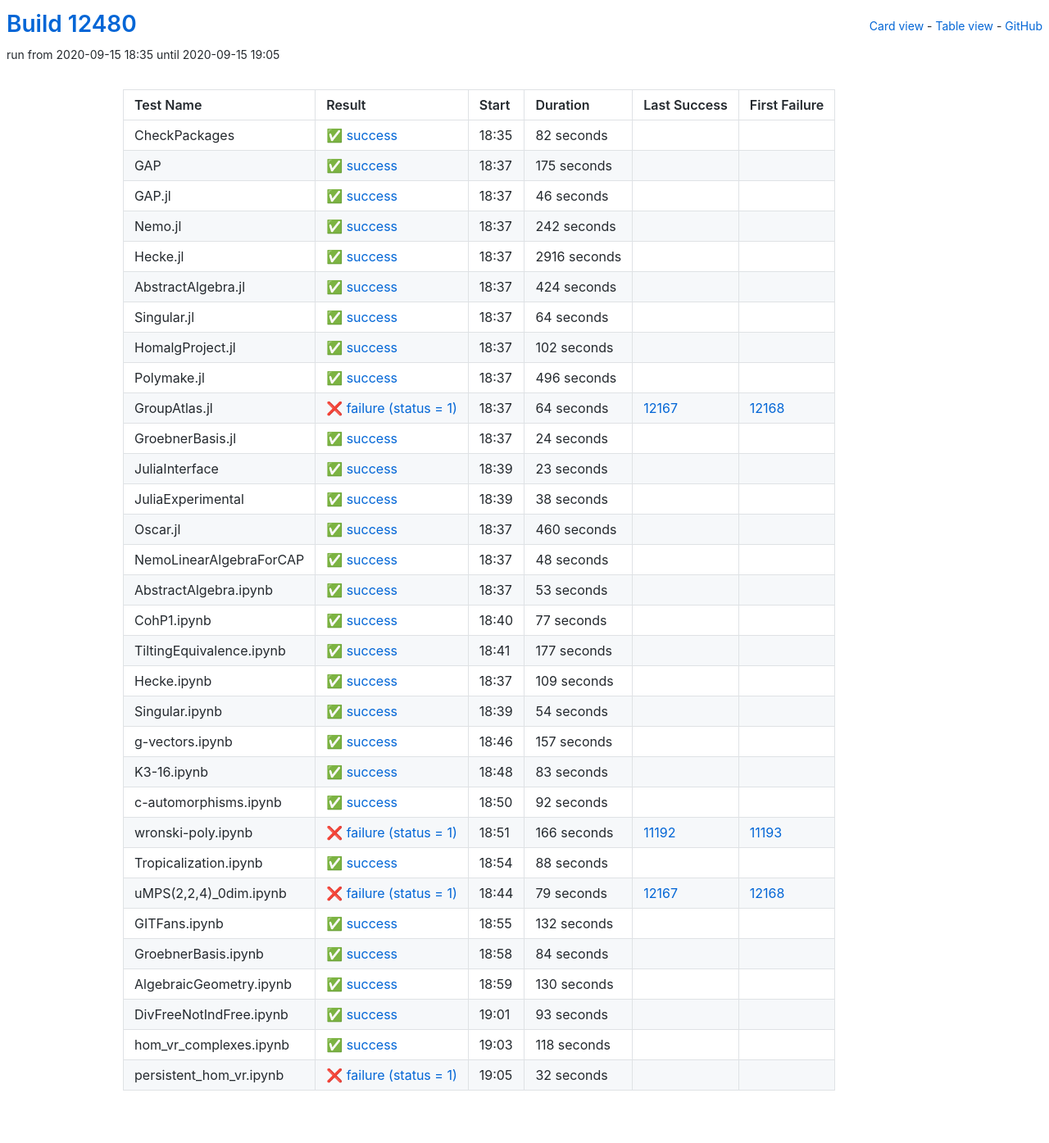
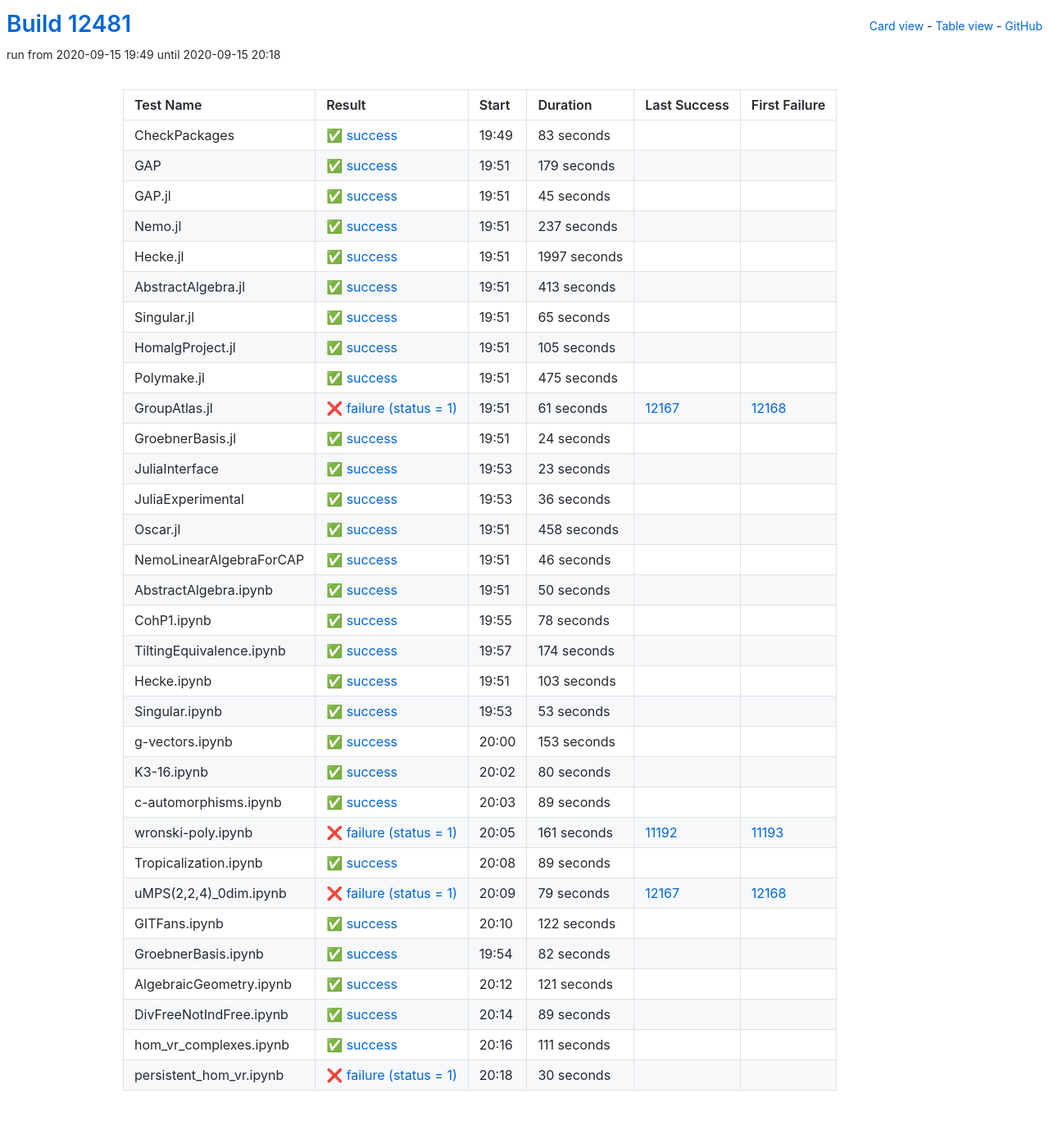
Before and after one commit to oscar-system/oscar-ci-status, a Jekyll site: the page built from table.html, in a window 1280 px wide. Shown: the whole page at 82% size. Built offline with Jekyll 4.4.1, drawn with Linux system fonts in a browser that asks for light colours.

Commit message:
Build #12481

```diff
--- a/_data/ci.yml
+++ b/_data/ci.yml
@@ -1,6 +1,6 @@
 ---
-build: 12480
-build_url: https://oscarci.mathematik.uni-kl.de/job/oscar/12480/
+build: 12481
+build_url: https://oscarci.mathematik.uni-kl.de/job/oscar/12481/
 job: oscar
 organization: oscar-system
 repo: oscar-ci-status
@@ -8,128 +8,128 @@
 tests:
 - name: CheckPackages
   id: checkpackages
-  log: https://oscarci.mathematik.uni-kl.de/job/oscar/12480/artifact/logs/build-12480/CheckPackages.log
-  start: 2020-09-15 18:35
+  log: https://oscarci.mathematik.uni-kl.de/job/oscar/12481/artifact/logs/build-12481/CheckPackages.log
+  start: 2020-09-15 19:49
   success: true
   exitcode: 0
   status: success
-  duration: 82
+  duration: 83
   last_success: false
   last_success_url:
   first_failure: false
   first_failure_url:
 - name: GAP
   id: gap
-  log: https://oscarci.mathematik.uni-kl.de/job/oscar/12480/artifact/logs/build-12480/GAP.log
-  start: 2020-09-15 18:37
+  log: https://oscarci.mathematik.uni-kl.de/job/oscar/12481/artifact/logs/build-12481/GAP.log
+  start: 2020-09-15 19:51
   success: true
   exitcode: 0
   status: success
-  duration: 175
+  duration: 179
   last_success: false
   last_success_url:
   first_failure: false
   first_failure_url:
 - name: GAP.jl
   id: gap-jl
-  log: https://oscarci.mathematik.uni-kl.de/job/oscar/12480/artifact/logs/build-12480/GAP.jl.log
-  start: 2020-09-15 18:37
+  log: https://oscarci.mathematik.uni-kl.de/job/oscar/12481/artifact/logs/build-12481/GAP.jl.log
+  start: 2020-09-15 19:51
   success: true
   exitcode: 0
   status: success
-  duration: 46
+  duration: 45
   last_success: false
   last_success_url:
   first_failure: false
   first_failure_url:
 - name: Nemo.jl
   id: nemo-jl
-  log: https://oscarci.mathematik.uni-kl.de/job/oscar/12480/artifact/logs/build-12480/Nemo.jl.log
-  start: 2020-09-15 18:37
+  log: https://oscarci.mathematik.uni-kl.de/job/oscar/12481/artifact/logs/build-12481/Nemo.jl.log
+  start: 2020-09-15 19:51
   success: true
   exitcode: 0
   status: success
-  duration: 242
+  duration: 237
   last_success: false
   last_success_url:
   first_failure: false
   first_failure_url:
 - name: Hecke.jl
   id: hecke-jl
-  log: https://oscarci.mathematik.uni-kl.de/job/oscar/12480/artifact/logs/build-12480/Hecke.jl.log
-  start: 2020-09-15 18:37
+  log: https://oscarci.mathematik.uni-kl.de/job/oscar/12481/artifact/logs/build-12481/Hecke.jl.log
+  start: 2020-09-15 19:51
   success: true
   exitcode: 0
   status: success
-  duration: 2916
+  duration: 1997
   last_success: false
   last_success_url:
   first_failure: false
   first_failure_url:
 - name: AbstractAlgebra.jl
   id: abstractalgebra-jl
-  log: https://oscarci.mathematik.uni-kl.de/job/oscar/12480/artifact/logs/build-12480/AbstractAlgebra.jl.log
-  start: 2020-09-15 18:37
+  log: https://oscarci.mathematik.uni-kl.de/job/oscar/12481/artifact/logs/build-12481/AbstractAlgebra.jl.log
+  start: 2020-09-15 19:51
   success: true
   exitcode: 0
   status: success
-  duration: 424
+  duration: 413
   last_success: false
   last_success_url:
   first_failure: false
   first_failure_url:
 - name: Singular.jl
   id: singular-jl
-  log: https://oscarci.mathematik.uni-kl.de/job/oscar/12480/artifact/logs/build-12480/Singular.jl.log
-  start: 2020-09-15 18:37
+  log: https://oscarci.mathematik.uni-kl.de/job/oscar/12481/artifact/logs/build-12481/Singular.jl.log
+  start: 2020-09-15 19:51
   success: true
   exitcode: 0
   status: success
-  duration: 64
+  duration: 65
   last_success: false
   last_success_url:
   first_failure: false
   first_failure_url:
 - name: HomalgProject.jl
   id: homalgproject-jl
-  log: https://oscarci.mathematik.uni-kl.de/job/oscar/12480/artifact/logs/build-12480/HomalgProject.jl.log
-  start: 2020-09-15 18:37
+  log: https://oscarci.mathematik.uni-kl.de/job/oscar/12481/artifact/logs/build-12481/HomalgProject.jl.log
+  start: 2020-09-15 19:51
   success: true
   exitcode: 0
   status: success
-  duration: 102
+  duration: 105
   last_success: false
   last_success_url:
   first_failure: false
   first_failure_url:
 - name: Polymake.jl
   id: polymake-jl
-  log: https://oscarci.mathematik.uni-kl.de/job/oscar/12480/artifact/logs/build-12480/Polymake.jl.log
-  start: 2020-09-15 18:37
+  log: https://oscarci.mathematik.uni-kl.de/job/oscar/12481/artifact/logs/build-12481/Polymake.jl.log
+  start: 2020-09-15 19:51
   success: true
   exitcode: 0
   status: success
-  duration: 496
+  duration: 475
   last_success: false
   last_success_url:
   first_failure: false
   first_failure_url:
 - name: GroupAtlas.jl
   id: groupatlas-jl
-  log: https://oscarci.mathematik.uni-kl.de/job/oscar/12480/artifact/logs/build-12480/GroupAtlas.jl.log
-  start: 2020-09-15 18:37
+  log: https://oscarci.mathematik.uni-kl.de/job/oscar/12481/artifact/logs/build-12481/GroupAtlas.jl.log
+  start: 2020-09-15 19:51
   success: false
   exitcode: 1
   status: failure
-  duration: 64
+  duration: 61
   last_success: 12167
   last_success_url: https://oscarci.mathematik.uni-kl.de/job/oscar/12167/
   first_failure: 12168
   first_failure_url: https://oscarci.mathematik.uni-kl.de/job/oscar/12168/
 - name: GroebnerBasis.jl
   id: groebnerbasis-jl
-  log: https://oscarci.mathematik.uni-kl.de/job/oscar/12480/artifact/logs/build-12480/GroebnerBasis.jl.log
-  start: 2020-09-15 18:37
+  log: https://oscarci.mathematik.uni-kl.de/job/oscar/12481/artifact/logs/build-12481/GroebnerBasis.jl.log
+  start: 2020-09-15 19:51
   success: true
   exitcode: 0
   status: success
@@ -140,8 +140,8 @@
   first_failure_url:
 - name: JuliaInterface
   id: juliainterface
-  log: https://oscarci.mathematik.uni-kl.de/job/oscar/12480/artifact/logs/build-12480/JuliaInterface.log
-  start: 2020-09-15 18:39
+  log: https://oscarci.mathematik.uni-kl.de/job/oscar/12481/artifact/logs/build-12481/JuliaInterface.log
+  start: 2020-09-15 19:53
   success: true
   exitcode: 0
   status: success
@@ -152,44 +152,92 @@
   first_failure_url:
 - name: JuliaExperimental
   id: juliaexperimental
-  log: https://oscarci.mathematik.uni-kl.de/job/oscar/12480/artifact/logs/build-12480/JuliaExperimental.log
-  start: 2020-09-15 18:39
+  log: https://oscarci.mathematik.uni-kl.de/job/oscar/12481/artifact/logs/build-12481/JuliaExperimental.log
+  start: 2020-09-15 19:53
   success: true
   exitcode: 0
   status: success
-  duration: 38
+  duration: 36
   last_success: false
   last_success_url:
   first_failure: false
   first_failure_url:
 - name: Oscar.jl
   id: oscar-jl
-  log: https://oscarci.mathematik.uni-kl.de/job/oscar/12480/artifact/logs/build-12480/Oscar.jl.log
-  start: 2020-09-15 18:37
+  log: https://oscarci.mathematik.uni-kl.de/job/oscar/12481/artifact/logs/build-12481/Oscar.jl.log
+  start: 2020-09-15 19:51
   success: true
   exitcode: 0
   status: success
-  duration: 460
+  duration: 458
   last_success: false
   last_success_url:
   first_failure: false
   first_failure_url:
 - name: NemoLinearAlgebraForCAP
   id: nemolinearalgebraforcap
-  log: https://oscarci.mathematik.uni-kl.de/job/oscar/12480/artifact/logs/build-12480/NemoLinearAlgebraForCAP.log
-  start: 2020-09-15 18:37
+  log: https://oscarci.mathematik.uni-kl.de/job/oscar/12481/artifact/logs/build-12481/NemoLinearAlgebraForCAP.log
+  start: 2020-09-15 19:51
   success: true
   exitcode: 0
   status: success
-  duration: 48
+  duration: 46
   last_success: false
   last_success_url:
   first_failure: false
   first_failure_url:
 - name: AbstractAlgebra.ipynb
   id: abstractalgebra-ipynb
-  log: https://oscarci.mathematik.uni-kl.de/job/oscar/12480/artifact/logs/build-12480/AbstractAlgebra.ipynb.log
-  start: 2020-09-15 18:37
+  log: https://oscarci.mathematik.uni-kl.de/job/oscar/12481/artifact/logs/build-12481/AbstractAlgebra.ipynb.log
+  start: 2020-09-15 19:51
+  success: true
+  exitcode: 0
+  status: success
+  duration: 50
+  last_success: false
+  last_success_url:
+  first_failure: false
+  first_failure_url:
+- name: CohP1.ipynb
+  id: cohp1-ipynb
+  log: https://oscarci.mathematik.uni-kl.de/job/oscar/12481/artifact/logs/build-12481/CohP1.ipynb.log
+  start: 2020-09-15 19:55
+  success: true
+  exitcode: 0
+  status: success
+  duration: 78
+  last_success: false
+  last_success_url:
+  first_failure: false
+  first_failure_url:
+- name: TiltingEquivalence.ipynb
+  id: tiltingequivalence-ipynb
+  log: https://oscarci.mathematik.uni-kl.de/job/oscar/12481/artifact/logs/build-12481/TiltingEquivalence.ipynb.log
+  start: 2020-09-15 19:57
+  success: true
+  exitcode: 0
+  status: success
+  duration: 174
+  last_success: false
+  last_success_url:
+  first_failure: false
+  first_failure_url:
+- name: Hecke.ipynb
+  id: hecke-ipynb
+  log: https://oscarci.mathematik.uni-kl.de/job/oscar/12481/artifact/logs/build-12481/Hecke.ipynb.log
+  start: 2020-09-15 19:51
+  success: true
+  exitcode: 0
+  status: success
+  duration: 103
+  last_success: false
+  last_success_url:
+  first_failure: false
+  first_failure_url:
+- name: Singular.ipynb
+  id: singular-ipynb
+  log: https://oscarci.mathematik.uni-kl.de/job/oscar/12481/artifact/logs/build-12481/Singular.ipynb.log
+  start: 2020-09-15 19:53
   success: true
   exitcode: 0
   status: success
@@ -198,118 +246,70 @@
   last_success_url:
   first_failure: false
   first_failure_url:
-- name: CohP1.ipynb
-  id: cohp1-ipynb
-  log: https://oscarci.mathematik.uni-kl.de/job/oscar/12480/artifact/logs/build-12480/CohP1.ipynb.log
-  start: 2020-09-15 18:40
+- name: g-vectors.ipynb
+  id: g-vectors-ipynb
+  log: https://oscarci.mathematik.uni-kl.de/job/oscar/12481/artifact/logs/build-12481/g-vectors.ipynb.log
+  start: 2020-09-15 20:00
   success: true
   exitcode: 0
   status: success
-  duration: 77
-  last_success: false
-  last_success_url:
-  first_failure: false
-  first_failure_url:
-- name: TiltingEquivalence.ipynb
-  id: tiltingequivalence-ipynb
-  log: https://oscarci.mathematik.uni-kl.de/job/oscar/12480/artifact/logs/build-12480/TiltingEquivalence.ipynb.log
-  start: 2020-09-15 18:41
-  success: true
-  exitcode: 0
-  status: success
-  duration: 177
-  last_success: false
-  last_success_url:
-  first_failure: false
-  first_failure_url:
-- name: Hecke.ipynb
-  id: hecke-ipynb
-  log: https://oscarci.mathematik.uni-kl.de/job/oscar/12480/artifact/logs/build-12480/Hecke.ipynb.log
-  start: 2020-09-15 18:37
-  success: true
-  exitcode: 0
-  status: success
-  duration: 109
-  last_success: false
-  last_success_url:
-  first_failure: false
-  first_failure_url:
-- name: Singular.ipynb
-  id: singular-ipynb
-  log: https://oscarci.mathematik.uni-kl.de/job/oscar/12480/artifact/logs/build-12480/Singular.ipynb.log
-  start: 2020-09-15 18:39
-  success: true
-  exitcode: 0
-  status: success
-  duration: 54
-  last_success: false
-  last_success_url:
-  first_failure: false
-  first_failure_url:
-- name: g-vectors.ipynb
-  id: g-vectors-ipynb
-  log: https://oscarci.mathematik.uni-kl.de/job/oscar/12480/artifact/logs/build-12480/g-vectors.ipynb.log
-  start: 2020-09-15 18:46
-  success: true
-  exitcode: 0
-  status: success
-  duration: 157
+  duration: 153
   last_success: false
   last_success_url:
   first_failure: false
   first_failure_url:
 - name: K3-16.ipynb
   id: k3-16-ipynb
-  log: https://oscarci.mathematik.uni-kl.de/job/oscar/12480/artifact/logs/build-12480/K3-16.ipynb.log
-  start: 2020-09-15 18:48
+  log: https://oscarci.mathematik.uni-kl.de/job/oscar/12481/artifact/logs/build-12481/K3-16.ipynb.log
+  start: 2020-09-15 20:02
   success: true
   exitcode: 0
   status: success
-  duration: 83
+  duration: 80
   last_success: false
   last_success_url:
   first_failure: false
   first_failure_url:
 - name: c-automorphisms.ipynb
   id: c-automorphisms-ipynb
-  log: https://oscarci.mathematik.uni-kl.de/job/oscar/12480/artifact/logs/build-12480/c-automorphisms.ipynb.log
-  start: 2020-09-15 18:50
+  log: https://oscarci.mathematik.uni-kl.de/job/oscar/12481/artifact/logs/build-12481/c-automorphisms.ipynb.log
+  start: 2020-09-15 20:03
   success: true
   exitcode: 0
   status: success
-  duration: 92
+  duration: 89
   last_success: false
   last_success_url:
   first_failure: false
   first_failure_url:
 - name: wronski-poly.ipynb
   id: wronski-poly-ipynb
-  log: https://oscarci.mathematik.uni-kl.de/job/oscar/12480/artifact/logs/build-12480/wronski-poly.ipynb.log
-  start: 2020-09-15 18:51
+  log: https://oscarci.mathematik.uni-kl.de/job/oscar/12481/artifact/logs/build-12481/wronski-poly.ipynb.log
+  start: 2020-09-15 20:05
   success: false
   exitcode: 1
   status: failure
-  duration: 166
+  duration: 161
   last_success: 11192
   last_success_url: https://oscarci.mathematik.uni-kl.de/job/oscar/11192/
   first_failure: 11193
   first_failure_url: https://oscarci.mathematik.uni-kl.de/job/oscar/11193/
 - name: Tropicalization.ipynb
   id: tropicalization-ipynb
-  log: https://oscarci.mathematik.uni-kl.de/job/oscar/12480/artifact/logs/build-12480/Tropicalization.ipynb.log
-  start: 2020-09-15 18:54
+  log: https://oscarci.mathematik.uni-kl.de/job/oscar/12481/artifact/logs/build-12481/Tropicalization.ipynb.log
+  start: 2020-09-15 20:08
   success: true
   exitcode: 0
   status: success
-  duration: 88
+  duration: 89
   last_success: false
   last_success_url:
   first_failure: false
   first_failure_url:
 - name: uMPS(2,2,4)_0dim.ipynb
   id: umps-2-2-4-0dim-ipynb
-  log: https://oscarci.mathematik.uni-kl.de/job/oscar/12480/artifact/logs/build-12480/uMPS-2-2-4-_0dim.ipynb.log
-  start: 2020-09-15 18:44
+  log: https://oscarci.mathematik.uni-kl.de/job/oscar/12481/artifact/logs/build-12481/uMPS-2-2-4-_0dim.ipynb.log
+  start: 2020-09-15 20:09
   success: false
   exitcode: 1
   status: failure
@@ -320,72 +320,72 @@
   first_failure_url: https://oscarci.mathematik.uni-kl.de/job/oscar/12168/
 - name: GITFans.ipynb
   id: gitfans-ipynb
-  log: https://oscarci.mathematik.uni-kl.de/job/oscar/12480/artifact/logs/build-12480/GITFans.ipynb.log
-  start: 2020-09-15 18:55
+  log: https://oscarci.mathematik.uni-kl.de/job/oscar/12481/artifact/logs/build-12481/GITFans.ipynb.log
+  start: 2020-09-15 20:10
   success: true
   exitcode: 0
   status: success
-  duration: 132
+  duration: 122
   last_success: false
   last_success_url:
   first_failure: false
   first_failure_url:
 - name: GroebnerBasis.ipynb
   id: groebnerbasis-ipynb
-  log: https://oscarci.mathematik.uni-kl.de/job/oscar/12480/artifact/logs/build-12480/GroebnerBasis.ipynb.log
-  start: 2020-09-15 18:58
+  log: https://oscarci.mathematik.uni-kl.de/job/oscar/12481/artifact/logs/build-12481/GroebnerBasis.ipynb.log
+  start: 2020-09-15 19:54
   success: true
   exitcode: 0
   status: success
-  duration: 84
+  duration: 82
   last_success: false
   last_success_url:
   first_failure: false
   first_failure_url:
 - name: AlgebraicGeometry.ipynb
   id: algebraicgeometry-ipynb
-  log: https://oscarci.mathematik.uni-kl.de/job/oscar/12480/artifact/logs/build-12480/AlgebraicGeometry.ipynb.log
-  start: 2020-09-15 18:59
+  log: https://oscarci.mathematik.uni-kl.de/job/oscar/12481/artifact/logs/build-12481/AlgebraicGeometry.ipynb.log
+  start: 2020-09-15 20:12
   success: true
   exitcode: 0
   status: success
-  duration: 130
+  duration: 121
   last_success: false
   last_success_url:
   first_failure: false
   first_failure_url:
 - name: DivFreeNotIndFree.ipynb
   id: divfreenotindfree-ipynb
-  log: https://oscarci.mathematik.uni-kl.de/job/oscar/12480/artifact/logs/build-12480/DivFreeNotIndFree.ipynb.log
-  start: 2020-09-15 19:01
+  log: https://oscarci.mathematik.uni-kl.de/job/oscar/12481/artifact/logs/build-12481/DivFreeNotIndFree.ipynb.log
+  start: 2020-09-15 20:14
   success: true
   exitcode: 0
   status: success
-  duration: 93
+  duration: 89
   last_success: false
   last_success_url:
   first_failure: false
   first_failure_url:
 - name: hom_vr_complexes.ipynb
   id: hom-vr-complexes-ipynb
-  log: https://oscarci.mathematik.uni-kl.de/job/oscar/12480/artifact/logs/build-12480/hom_vr_complexes.ipynb.log
-  start: 2020-09-15 19:03
+  log: https://oscarci.mathematik.uni-kl.de/job/oscar/12481/artifact/logs/build-12481/hom_vr_complexes.ipynb.log
+  start: 2020-09-15 20:16
   success: true
   exitcode: 0
   status: success
-  duration: 118
+  duration: 111
   last_success: false
   last_success_url:
   first_failure: false
   first_failure_url:
 - name: persistent_hom_vr.ipynb
   id: persistent-hom-vr-ipynb
-  log: https://oscarci.mathematik.uni-kl.de/job/oscar/12480/artifact/logs/build-12480/persistent_hom_vr.ipynb.log
-  start: 2020-09-15 19:05
+  log: https://oscarci.mathematik.uni-kl.de/job/oscar/12481/artifact/logs/build-12481/persistent_hom_vr.ipynb.log
+  start: 2020-09-15 20:18
   success: false
   exitcode: 1
   status: failure
-  duration: 32
+  duration: 30
   last_success: false
   last_success_url:
   first_failure: false
```
Also changed, not shown: README.md.
